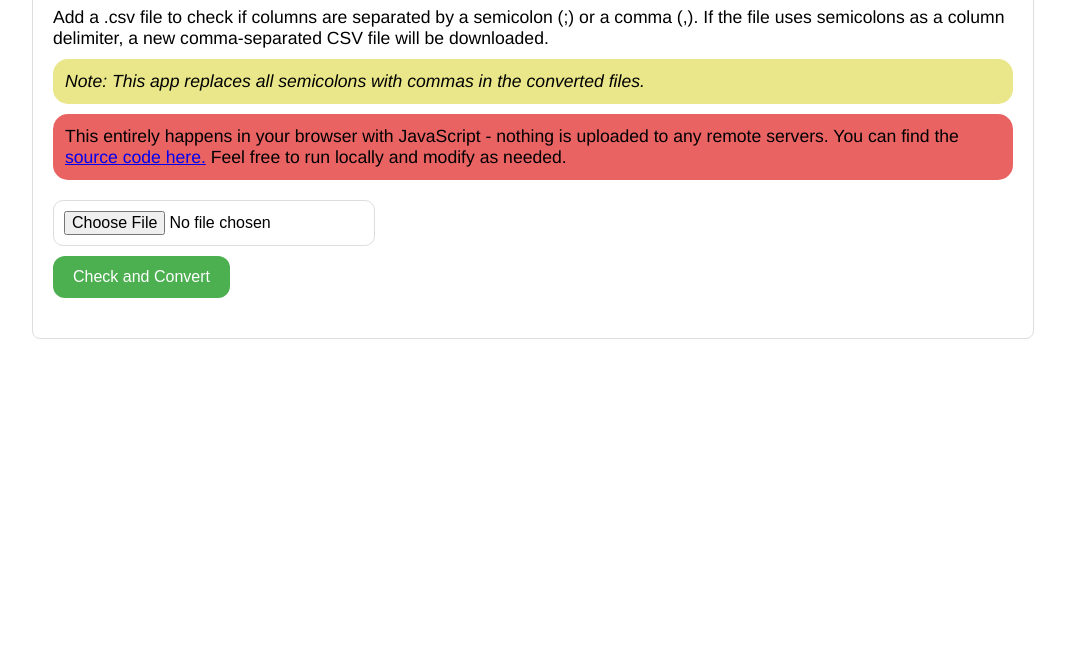
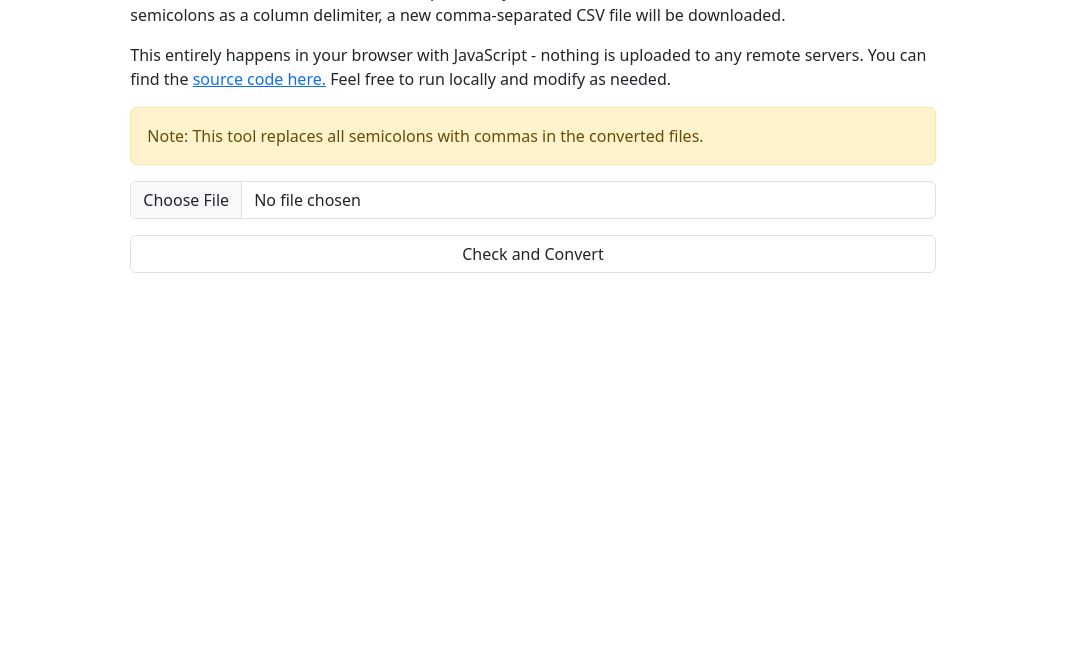
Before and after one commit to klaviyo-labs/self-service-toolkit, a plain HTML site: page tools/csv-delimiter-converter.html in a window 1280 px wide. Shown: the part 134-800 px from the top of the page, without its empty margins (107-1172 px from the left). Drawn offline with nearby package versions, Linux system fonts and the light colour scheme.

Commit message:
Modify styling to use bootstrap. Add to tool index.

```diff
--- a/tools/csv-delimiter-converter.html
+++ b/tools/csv-delimiter-converter.html
@@ -1,83 +1,55 @@
 <!DOCTYPE html>
 <html lang="en">
+
 <head>
-      <!--
+  <!--
         Google Tag Manager Config. Used to track usage.
         Remove or modify if needed.
     -->
-    <script>(function(w,d,s,l,i){w[l]=w[l]||[];w[l].push({'gtm.start':
-    new Date().getTime(),event:'gtm.js'});var f=d.getElementsByTagName(s)[0],
-    j=d.createElement(s),dl=l!='dataLayer'?'&l='+l:'';j.async=true;j.src=
-    'https://www.googletagmanager.com/gtm.js?id='+i+dl;f.parentNode.insertBefore(j,f);
-    })(window,document,'script','dataLayer','GTM-NG26NQR7');</script>
-    <!-- End Google Tag Manager -->
+  <script>(function (w, d, s, l, i) {
+      w[l] = w[l] || []; w[l].push({
+        'gtm.start':
+          new Date().getTime(), event: 'gtm.js'
+      }); var f = d.getElementsByTagName(s)[0],
+        j = d.createElement(s), dl = l != 'dataLayer' ? '&l=' + l : ''; j.async = true; j.src =
+          'https://www.googletagmanager.com/gtm.js?id=' + i + dl; f.parentNode.insertBefore(j, f);
+    })(window, document, 'script', 'dataLayer', 'GTM-NG26NQR7');</script>
+  <!-- End Google Tag Manager -->
 
+  <meta name="viewport" content="width=device-width, initial-scale=1">
   <meta charset="UTF-8">
   <title>CSV Delimiter Converter</title>
-  <style>
-    #container {
-      font-family: Helvetica, sans-serif;
-      max-width: 75vw;
-      margin: 40px auto;
-      padding: 20px;
-      border: 1px solid #ddd;
-      border-radius: 8px;
-    }
+  <link href="https://cdn.jsdelivr.net/npm/bootstrap@5.3.6/dist/css/bootstrap.min.css" rel="stylesheet"
+    integrity="sha384-4Q6Gf2aSP4eDXB8Miphtr37CMZZQ5oXLH2yaXMJ2w8e2ZtHTl7GptT4jmndRuHDT" crossorigin="anonymous">
+</head>
+
+<body>
+  <div class="col-lg-8 mx-auto p-4">
+    <header class="d-flex align-items-center pb-3 mb-3 border-bottom">
+      <h1>CSV Delimiter Converter & Checker</h1>
+    </header>
+    <main id="main" class="fs-6">
+      <p>Add a .csv file to check if columns are separated by a semicolon (;) or a comma (,). If the file
+        uses semicolons as a column delimiter, a new comma-separated CSV file will be downloaded.</p>
+      <p>This entirely happens in your browser with JavaScript - nothing is uploaded to any remote
+        servers. You can find the <a
+          href="https://github.com/klaviyo-labs/self-service-toolkit/blob/main/tools/csv-delimiter-converter.html">source
+          code here.</a> Feel free to run locally and modify as needed.</p>
+
+      <p class="alert alert-warning">Note: This tool replaces all semicolons with commas in the converted files.</p>
 
 
-input[type="file"] {
-  margin: 10px 0;
-  max-width: 300px;
-  border: 1px solid #ddd;
-  padding: 10px;
-  font-size: 1rem;
-  border-radius: 10px;
-}
+        <div class="mb-3">
+          <input type="file" id="csvFile" class="form-control" accept=".csv" />
+        </div>
+        <div class="mb-3">
+          <button id="submitButton" class="conversion-element form-control">Check and Convert</button>
+        </div>
 
-button {
-  padding: 12px 20px;
-  font-size: 1rem;
-  border-radius: 12px;
-  border: none;
-  background-color: #4CAF50;
-  color: white;
-}
+      <p id="status"></p>
+    </main>
 
-    #status {
-      margin-top: 20px;
-      color: green;
-      font-size: 1.2em;
-    }
 
-    #description, #note, #disclaimer {
-      font-size: 1.1em;
-      margin: 10px 0;
-    }
-
-    #disclaimer {
-      background-color: #ea6363;
-      border-radius: 15px;
-      padding: 12px;
-    }
-
-    #note {
-      background-color: #eae78a;
-      border-radius: 15px;
-      padding: 12px;
-      font-style:italic;
-    }
-  </style>
-</head>
-<body>
-  <div id="container">
-    <h1>CSV Delimiter Converter & Checker</h1>
-    <p id="description">Add a .csv file to check if columns are separated by a semicolon (;) or a comma (,). If the file uses semicolons as a column delimiter, a new comma-separated CSV file will be downloaded.</p>
-    <p id="note"> Note: This app replaces all semicolons with commas in the converted files.</p>
-    <p id="disclaimer">This entirely happens in your browser with JavaScript - nothing is uploaded to any remote servers. You can find the <a href="https://github.com/klaviyo-labs/self-service-toolkit/blob/main/tools/csv-delimiter-converter.html">source code here.</a> Feel free to run locally and modify as needed.</p>
-    <input type="file" id="csvFile" accept=".csv" />
-    <br>
-    <button id="submitButton" class="conversion-element">Check and Convert</button>
-    <p id="status"></p>
   </div>
 
   <script>
```
Also changed, not shown: tools/index.html (+1 -0 lines).
